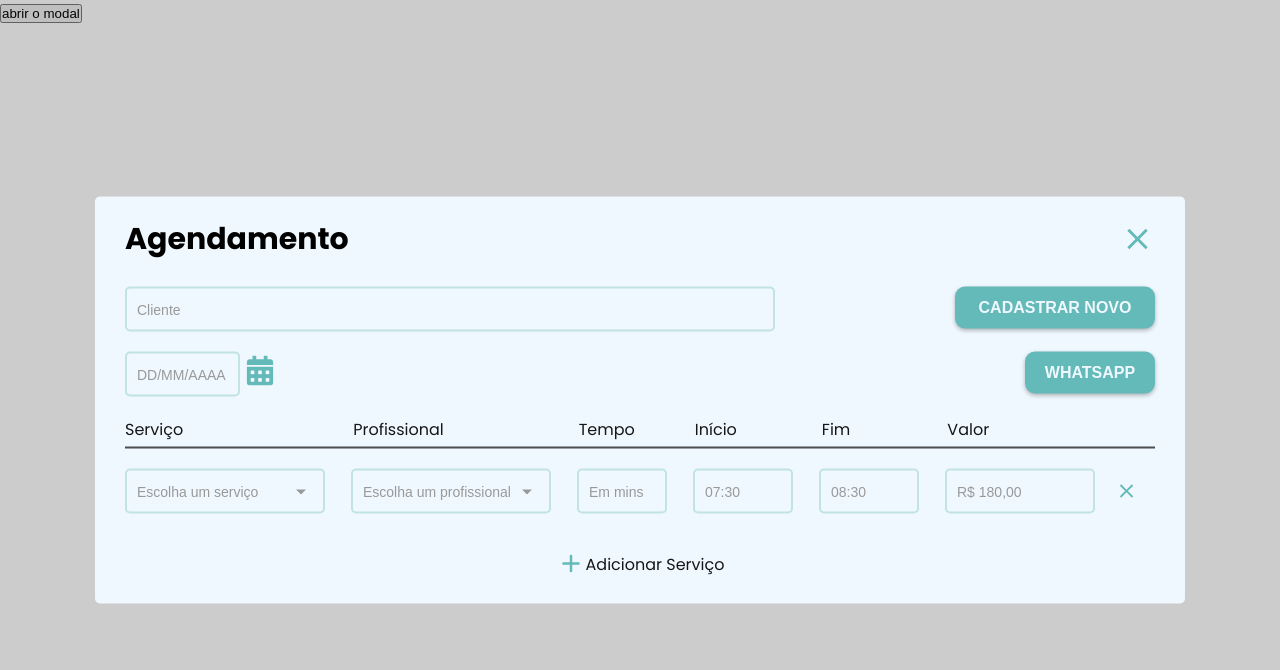
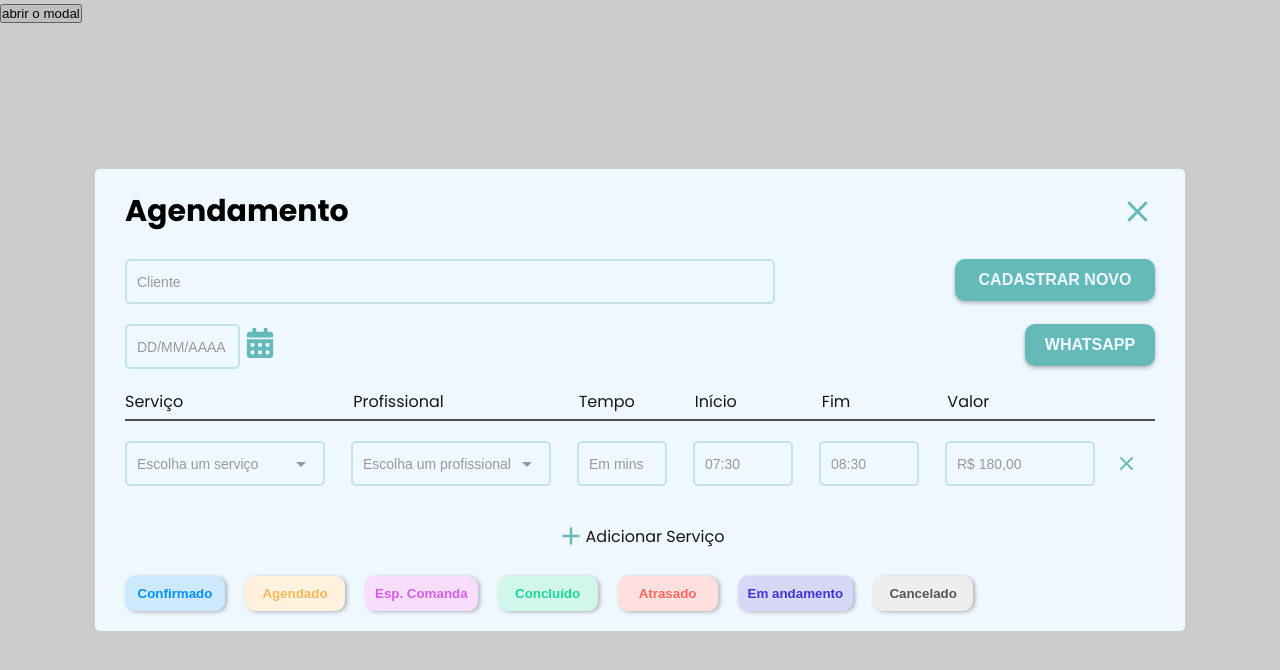
Before and after one commit to gabriel-picoli/sistema-salao, a Next.js app: page / in a window 1280 px wide. Both pictures are taken after a click on the button "abrir o modal". Shown: the top 670 px of the page. Built offline with nearby package versions, Linux system fonts and the light colour scheme.

Commit message:
implementado botoes de status para teste no index

```diff
--- a/pages/index.jsx
+++ b/pages/index.jsx
@@ -9,6 +9,7 @@ import Input from '../src/components/inputs/Input'
 import Button from '../src/components/inputs/Button'
 import CalendarModal from '../src/components/modals/CalendarModal'
 import Dropdown from '../src/components/inputs/Dropdown'
+import ClientStatusButton from '../src/components/inputs/ClientStatusButton'
 
 const ContentContainer = styled.div`
   display: flex;
@@ -92,6 +93,12 @@ const AddServiceContainer = styled.div`
     color: ${(props) => props.theme.colors.hoverPrimary};
     background-color: #c9c9c96a;
   }
+`
+
+const ClientStatusButtonContainer = styled.div`
+  display: flex;
+  align-items: center;
+  margin-top: 20px;
 `
 
 const AddText = styled.p`
@@ -184,6 +191,15 @@ export default function HomePage() {
             <AddRoundedIcon style={{ width: 30, height: 30 }} />
             <AddText>Adicionar Serviço</AddText>
           </AddServiceContainer>
+          <ClientStatusButtonContainer>
+            <ClientStatusButton status="confirmed">Confirmado</ClientStatusButton>
+            <ClientStatusButton status="scheduled">Agendado</ClientStatusButton>
+            <ClientStatusButton status="waiting-command">Esp. Comanda</ClientStatusButton>
+            <ClientStatusButton status="concluded">Concluído</ClientStatusButton>
+            <ClientStatusButton status="late">Atrasado</ClientStatusButton>
+            <ClientStatusButton status="in-progress">Em andamento</ClientStatusButton>
+            <ClientStatusButton status="canceled">Cancelado</ClientStatusButton>
+          </ClientStatusButtonContainer>
         </ContentContainer>
       </EventModal>
     </>
```
